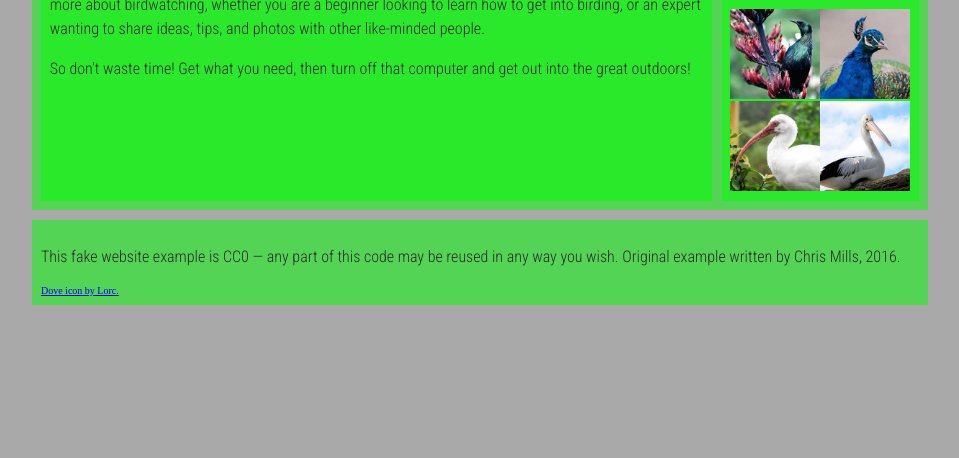
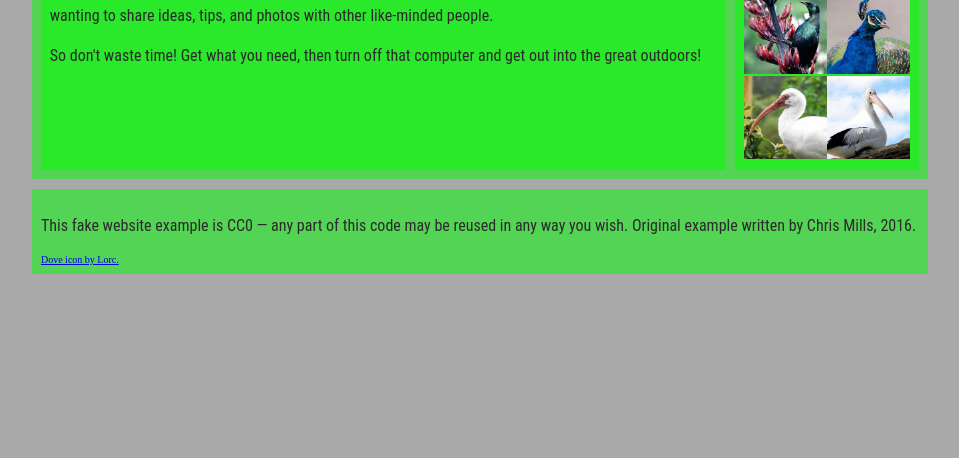
Before and after one commit to NandanieR/NandanieR.github.io, a plain HTML site: page lab1/part2/index.html in a window 1280 px wide. Shown: the part 342-800 px from the top of the page, without its empty margins (160-1119 px from the left). Drawn offline with Linux system fonts and the light colour scheme.

Commit message:
Update index.html

```diff
--- a/lab1/part2/index.html
+++ b/lab1/part2/index.html
@@ -10,11 +10,7 @@
   <head>
     <meta charset="utf-8">
     <title>Birdwatching</title>
-    <link href="https://fonts.googleapis.com/css?family=Roboto+Condensed:300|Cinzel+Decorative:700" rel="stylesheet">
     <link rel="stylesheet" href="style.css">
-    <!--[if lt IE 9]>
-      <script src="//html5shiv.googlecode.com/svn/trunk/html5.js"></script>
-    <![endif]-->
   </head>
 
   <body>
```
